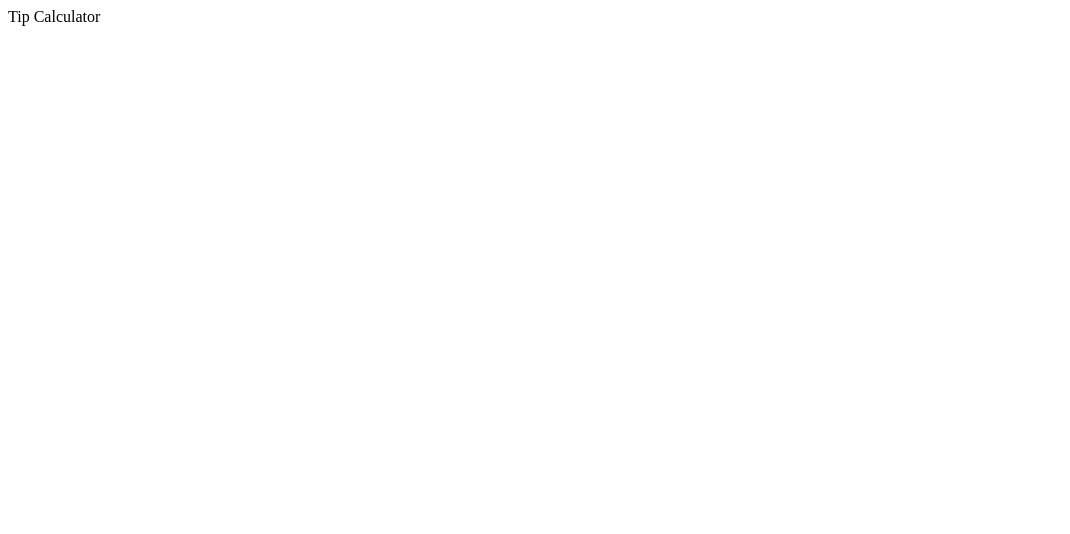
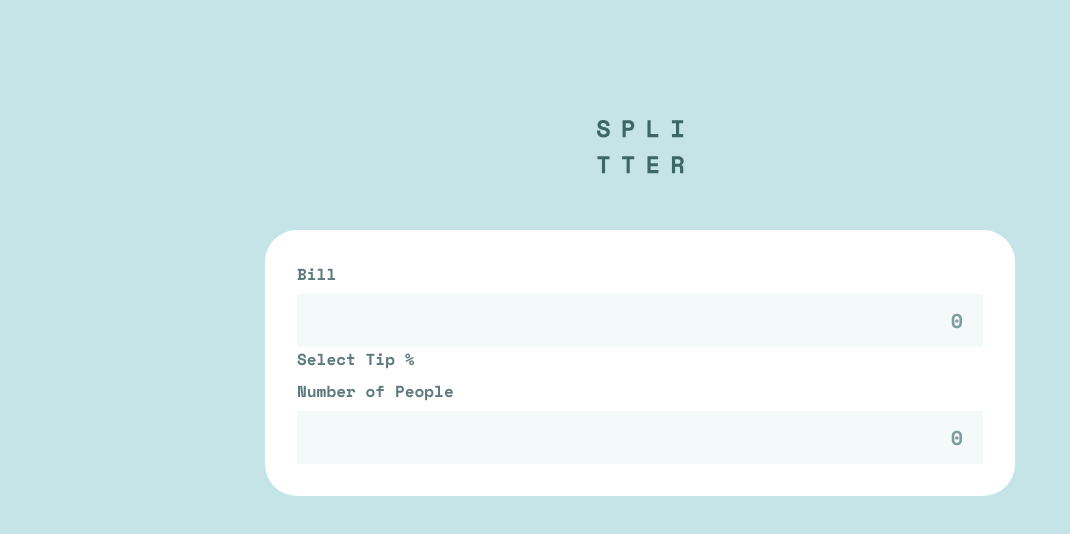
Before and after one commit to hyundonny/tip-calculator-app, a React (Create React App) app: page / in a window 1280 px wide. Shown: the top 534 px of the page, without its empty margins (0-1070 px from the left). Built offline with nearby package versions, Linux system fonts and the light colour scheme.

Commit message:
Modified global styles and added container, calculator, and form components

```diff
--- a/src/App.js
+++ b/src/App.js
@@ -1,10 +1,46 @@
+import styled from "styled-components";
+
 import GlobalStyles from "./styles/globalStyles";
+import logo from "./images/logo.svg";
+
+import Form from "./components/Form";
+
+const Container = styled.div`
+  width: 100%;
+  margin: 0 auto;
+
+  @media (min-width: 900px) {
+    max-width: 750px;
+  }
+`;
+
+const Logo = styled.div`
+  display: flex;
+  justify-content: center;
+  padding-top: 3rem;
+  padding-bottom: 3rem;
+
+  img {
+    display: block;
+  }
+
+  @media (min-width: 900px) {
+    max-width: 750px;
+    padding-top: 7.5rem;
+    padding-bottom: 3.5rem;
+  }
+`;
 
 function App() {
   return (
     <>
       <GlobalStyles />
-      <div>Tip Calculator</div>
+      <Container>
+        <Logo>
+          <img src={logo} alt="logo" />
+        </Logo>
+        <Form />
+      </Container>
     </>
   );
 }
--- /dev/null
+++ b/src/components/Form.js
@@ -0,0 +1,71 @@
+import { useState } from "react";
+import styled from "styled-components";
+
+import FormSection from "./FormSection";
+
+const StyledForm = styled.form`
+  background-color: var(--white);
+  padding: 2rem;
+  border-radius: 1.5rem;
+
+  @media (min-width: 900px) {
+    max-width: 750px;
+    border-radius: 2rem;
+  } ;
+`;
+
+const Form = () => {
+  const [bill, setBill] = useState(null);
+  const [people, setPeople] = useState(null);
+  const [percentage, setPercentage] = useState(0);
+
+  const onBillChange = (e) => {
+    setBill(e.target.value);
+  };
+
+  const onPeopleChange = (e) => {
+    setPeople(e.target.value);
+  };
+
+  const onPercentageClick = (e) => {
+    setPercentage(e.target.value);
+  };
+
+  return (
+    <StyledForm>
+      <FormSection>
+        <label htmlFor="bill" className="label">
+          Bill
+        </label>
+        <input
+          type="text"
+          id="bill"
+          className="input"
+          value={bill}
+          placeholder="0"
+          onChange={onBillChange}
+        />
+      </FormSection>
+      <FormSection>
+        <label htmlFor="percentage" className="label">
+          Select Tip %
+        </label>
+      </FormSection>
+      <FormSection>
+        <label htmlFor="people" className="label">
+          Number of People
+        </label>
+        <input
+          type="text"
+          id="people"
+          className="input"
+          value={people}
+          placeholder="0"
+          onChange={onPeopleChange}
+        />
+      </FormSection>
+    </StyledForm>
+  );
+};
+
+export default Form;
--- /dev/null
+++ b/src/components/FormSection.js
@@ -0,0 +1,33 @@
+import styled from "styled-components";
+
+const StyledFormSection = styled.div`
+  display: flex;
+  flex-direction: column;
+
+  .label {
+    font-weight: 700;
+    position: relative;
+    margin-bottom: 0.5rem;
+    color: var(--dark-grayish-cyan1);
+  }
+
+  .input {
+    border: none;
+    font-weight: 700;
+    text-align: right;
+    font-size: 1.25rem;
+    padding: 0.75rem 1.25rem;
+    color: var(--very-dark-cyan);
+    background-color: var(--light-grayish-cyan2);
+  }
+
+  input::placeholder {
+    color: var(--dark-grayish-cyan2);
+  }
+`;
+
+const FormSection = ({ children }) => {
+  return <StyledFormSection>{children}</StyledFormSection>;
+};
+
+export default FormSection;
--- a/src/styles/globalStyles.js
+++ b/src/styles/globalStyles.js
@@ -16,15 +16,17 @@ const GlobalStyles = createGlobalStyle`
 
   *,
   *::before,
-  *::after, {
-    margin: 0,
-    padding:0,
+  *::after {
+    margin: 0;
+    padding: 0;
+    box-sizing: border-box;
     font-family: 'Space Mono', monospace;
   }
 
   html {
     height: 100vh;
     width: 100vw;
+    background-color: var(--light-grayish-cyan1);
   }
 
   body {
```
Also changed, not shown: src/components/Button.js (added), src/components/Input.js (added).
